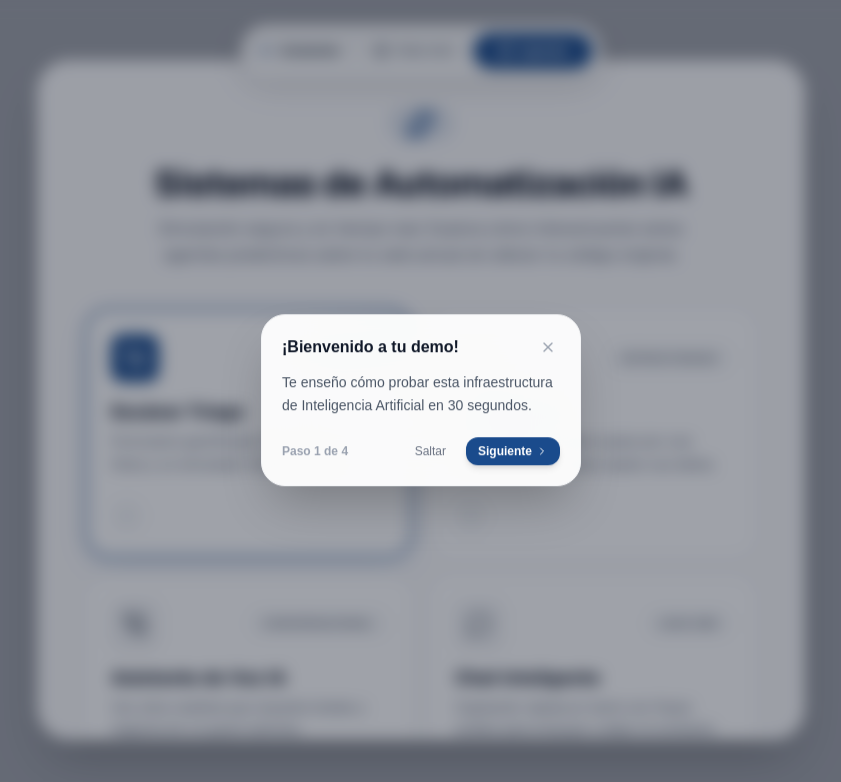
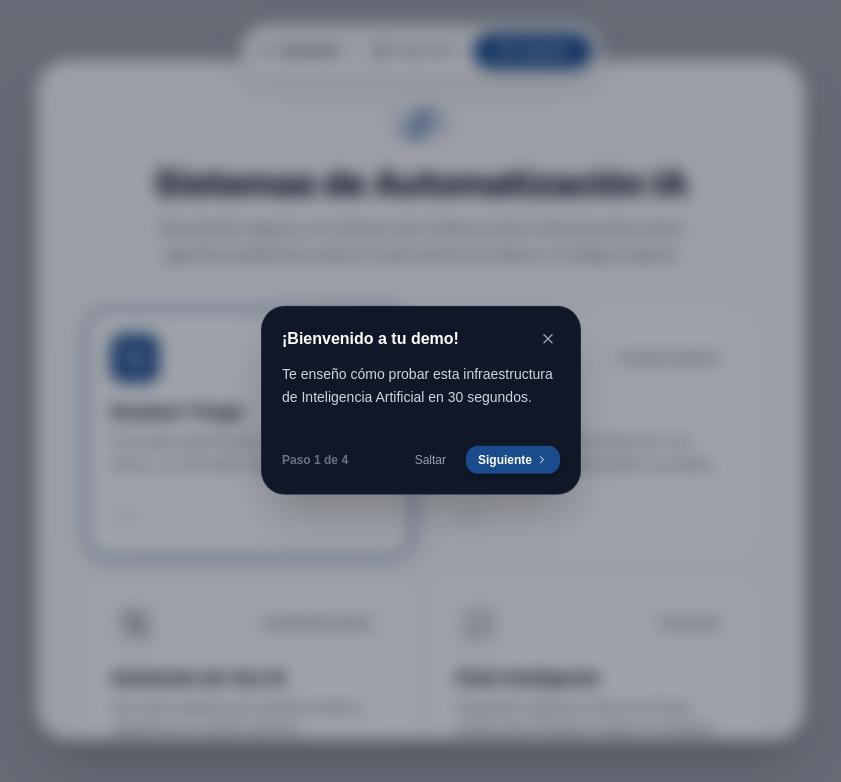
Before and after one commit to Franklin-Osede/ai-booking-gateway, a Next.js app: page /demo/1 in a window 1280 px wide. Shown: the top 782 px of the page, without its empty margins (219-1060 px from the left). Built offline with nearby package versions, Linux system fonts and the light colour scheme; no server answers; the database is empty.

Commit message:
style: make tour popup dark mode for contrast and explain Asistentes button first

```diff
--- a/src/presentation/components/demo/ProductTour.tsx
+++ b/src/presentation/components/demo/ProductTour.tsx
@@ -15,9 +15,9 @@ export function ProductTour({ primaryColor = "#1a4b8c" }: ProductTourProps) {
 
   const steps = [
     { targetId: 'center', title: '¡Bienvenido a tu demo!', text: 'Te enseño cómo probar esta infraestructura de Inteligencia Artificial en 30 segundos.' },
-    { targetId: 'tour-asistentes-hub', title: 'Sistemas de IA', text: 'Aquí tienes los diferentes agentes. Haz click en "Voz Guiada" para interactuar con la consultora clínica, avanzando paso a paso.' },
-    { targetId: 'tour-video-intro', title: 'Vídeo Intro', text: 'Aquí encontrarás una breve explicación en vídeo sobre cómo funciona la arquitectura.' },
-    { targetId: 'tour-agendar', title: 'Agendar Llamada', text: 'Si esta operativa os ahorra tiempo de filtrado, agenda una reunión corta para verlo a fondo.' }
+    { targetId: 'tour-asistentes-nav', title: 'Panel de Asistentes', text: 'Usando este botón abres el panel principal para probar los distintos algoritmos.' },
+    { targetId: 'tour-video-intro', title: 'Vídeo Explicativo', text: 'Aquí te he dejado un vídeo de un minuto explicando cómo lo he integrado sobre tu web.' },
+    { targetId: 'tour-asistentes-hub', title: 'Sistema de Voz Guiada', text: 'Haz clic aquí para interactuar con la asesora clínica, simulando el viaje avanzado de un paciente.' }
   ];
 
   useEffect(() => {
@@ -88,7 +88,7 @@ export function ProductTour({ primaryColor = "#1a4b8c" }: ProductTourProps) {
   let arrowClass = "hidden";
 
   if (targetRect) {
-    let topPos = targetRect.top + targetRect.height + 15;
+    const topPos = targetRect.top + targetRect.height + 15;
     let leftPos = targetRect.left + (targetRect.width / 2);
 
     // Safety check for mobile (prevent overflow right)
@@ -105,7 +105,7 @@ export function ProductTour({ primaryColor = "#1a4b8c" }: ProductTourProps) {
       transform: 'translateX(-50%)',
       zIndex: 9999
     };
-    arrowClass = "absolute -top-2 left-1/2 -translate-x-1/2 w-4 h-4 bg-white rotate-45 border-l border-t border-gray-100";
+    arrowClass = "absolute -top-2 left-1/2 -translate-x-1/2 w-4 h-4 bg-gray-900 rotate-45 border-l border-t border-gray-700/50";
   }
 
   return (
@@ -138,29 +138,29 @@ export function ProductTour({ primaryColor = "#1a4b8c" }: ProductTourProps) {
             animate={{ opacity: 1, y: 0, scale: 1 }}
             exit={{ opacity: 0, scale: 0.9 }}
             transition={{ type: 'spring', damping: 25, stiffness: 300, mass: 0.8 }}
-            className="relative pointer-events-auto bg-white/95 backdrop-blur-xl border border-gray-100 rounded-3xl p-5 shadow-2xl w-[320px]"
+            className="relative pointer-events-auto bg-gray-900 border border-gray-700/50 rounded-3xl p-5 shadow-2xl w-[320px]"
           >
           <div className={arrowClass} />
 
           <div className="flex justify-between items-start mb-3">
-             <h4 className="font-bold text-gray-900 text-base">{currentStepInfo.title}</h4>
-             <button onClick={handleClose} className="p-1 hover:bg-gray-100 rounded-full text-gray-400 hover:text-gray-600 transition-colors">
+             <h4 className="font-bold text-white text-base">{currentStepInfo.title}</h4>
+             <button onClick={handleClose} className="p-1 hover:bg-gray-800 rounded-full text-gray-400 hover:text-white transition-colors">
                <X className="w-4 h-4" />
              </button>
           </div>
 
-          <p className="text-gray-600 text-sm leading-relaxed mb-5">
+          <p className="text-gray-300 text-sm leading-relaxed mb-5">
              {currentStepInfo.text}
           </p>
 
-          <div className="flex items-center justify-between">
-             <span className="text-xs font-semibold text-gray-400">
+          <div className="flex items-center justify-between mt-2 pt-4 border-t border-gray-800/50">
+             <span className="text-xs font-semibold text-gray-500">
                Paso {step + 1} de {steps.length}
              </span>
              <div className="flex gap-2">
                 <button
                   onClick={handleClose}
-                  className="px-3 py-1.5 text-xs font-medium text-gray-500 hover:text-gray-800 transition-colors"
+                  className="px-3 py-1.5 text-xs font-medium text-gray-400 hover:text-white transition-colors"
                 >
                   Saltar
                 </button>
--- a/src/presentation/components/demo/TopPillNavigation.tsx
+++ b/src/presentation/components/demo/TopPillNavigation.tsx
@@ -27,6 +27,7 @@ export function TopPillNavigation({ onOpenPitch, onModeChange, primaryColor = "#
   return (
     <div className={`fixed top-4 sm:top-6 left-1/2 -translate-x-1/2 z-9000 flex items-center bg-white/85 backdrop-blur-xl border border-gray-100 p-1.5 sm:p-2 rounded-4xl shadow-[0_8px_30px_rgb(0,0,0,0.12)] ring-1 ring-black/5`}>
       <button
+        id="tour-asistentes-nav"
         onClick={() => onModeChange("hub")}
         className="flex items-center gap-1.5 px-3 py-2 sm:py-2.5 rounded-full text-xs font-bold transition-colors text-gray-800 hover:bg-gray-100"
       >
```
